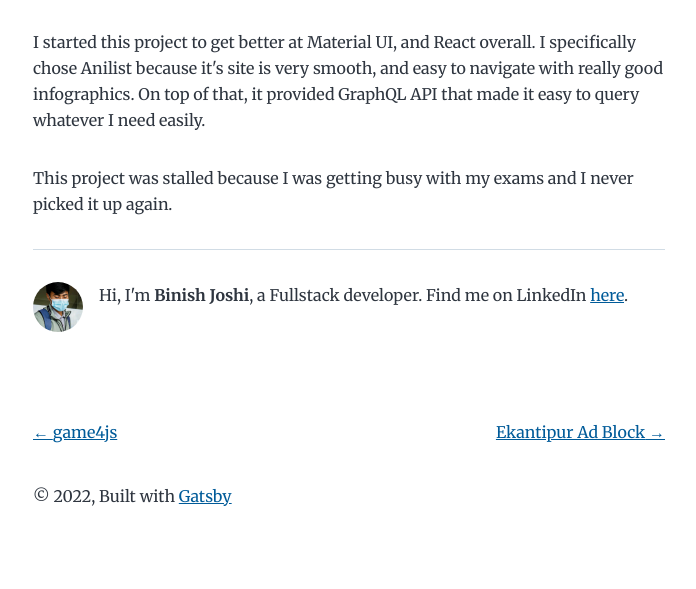
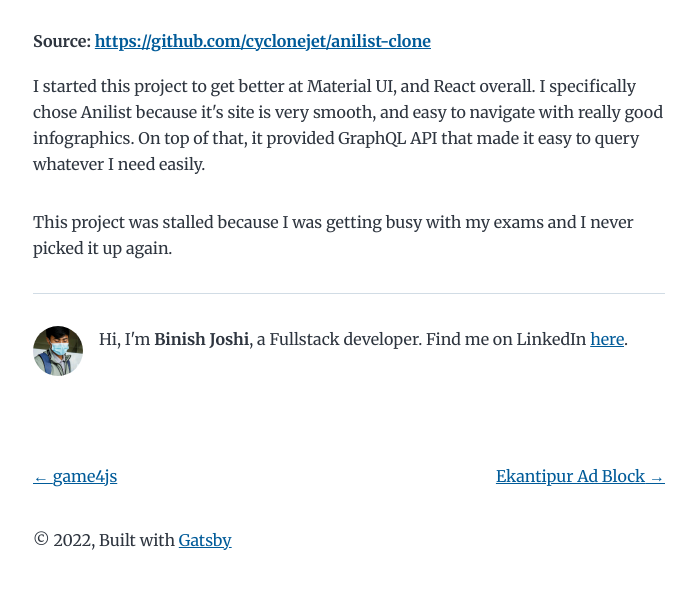
Before and after one commit to binishjoshi/portfolio, a Gatsby site: page /anilist-clone/ in a window 1280 px wide. Shown: the part 211-800 px from the top of the page, without its empty margins (291-987 px from the left). Built offline with nearby package versions, Linux system fonts and the light colour scheme; Gatsby itself is replaced by a stand-in of ours.

Commit message:
added some skills; added source in project blog post

```diff
--- a/src/pages/index.js
+++ b/src/pages/index.js
@@ -23,6 +23,8 @@ const BlogIndex = ({ data, location }) => {
           <li>Bash</li>
           <li>React</li>
           <li>Express</li>
+          <li>Docker</li>
+          <li>Database</li>
         </ul>
       </div>
       <Projects />
--- a/src/style.css
+++ b/src/style.css
@@ -339,6 +339,10 @@ a:focus {
   margin-bottom: 0;
 }
 
+.source {
+  margin-bottom: 20px;
+}
+
 /* Media queries */
 
 @media (max-width: 42rem) {
--- a/src/templates/blog-post.js
+++ b/src/templates/blog-post.js
@@ -22,6 +22,14 @@ const BlogPostTemplate = ({
           <h1 itemProp="headline">{post.frontmatter.title}</h1>
           <p>{post.frontmatter.date}</p>
         </header>
+        {post.frontmatter.source && (
+          <div className="source">
+            <strong>
+              Source:{" "}
+              <a href={post.frontmatter.source}>{post.frontmatter.source}</a>
+            </strong>
+          </div>
+        )}
         <section
           dangerouslySetInnerHTML={{ __html: post.html }}
           itemProp="articleBody"
@@ -91,6 +99,7 @@ export const pageQuery = graphql`
         title
         date(formatString: "MMMM DD, YYYY")
         description
+        source
       }
     }
     previous: markdownRemark(id: { eq: $previousPostId }) {
```
